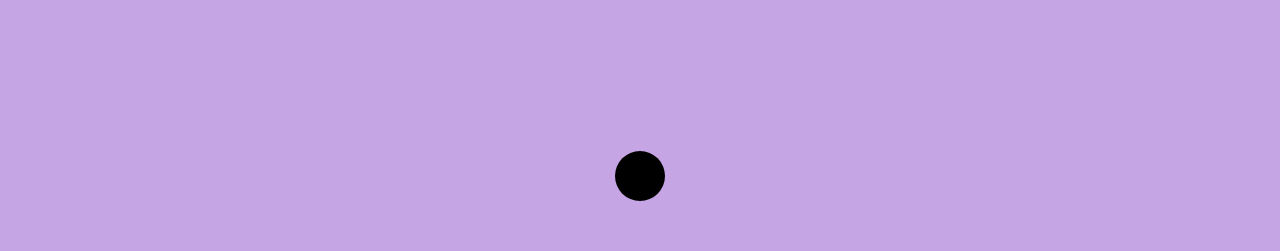
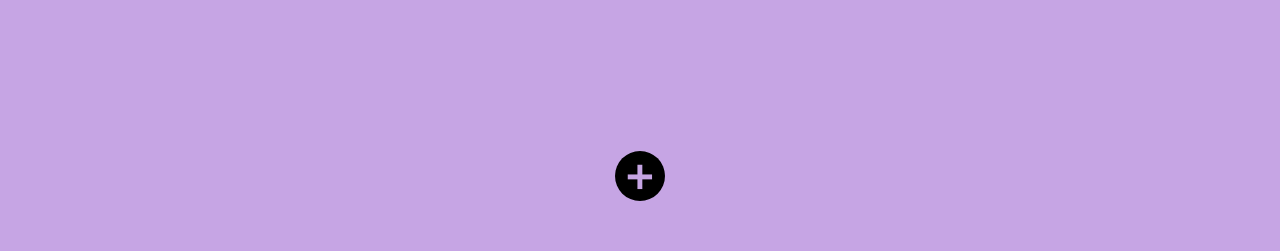
Before and after one commit to oleob/barsch.no, a React (Create React App) app: page / in a window 1280 px wide. Shown: the top 251 px of the page. Built offline with nearby package versions, Linux system fonts and the light colour scheme.

Commit message:
Added text to MenuCenter

```diff
--- a/src/components/CircularMenu.jsx
+++ b/src/components/CircularMenu.jsx
@@ -29,6 +29,7 @@ class CircularMenu extends Component {
       closedStyles,
       styles: closedStyles,
       open: false,
+      text: '+',
     }
 
     this.toggleOpen = this.toggleOpen.bind(this);
@@ -39,11 +40,13 @@ class CircularMenu extends Component {
       this.setState({
         open:false,
         styles: this.state.closedStyles,
+        text: '+',
       });
     } else {
       this.setState({
         open: true,
         styles: this.state.openStyles,
+        text: '-',
       });
     }
   }
@@ -51,7 +54,9 @@ class CircularMenu extends Component {
   render(){
     return(
         <div className="CircularMenu">
-          <div className="MenuCenter" onClick={this.toggleOpen}/>
+          <div className="MenuCenter" onClick={this.toggleOpen}>
+            <h1 className="MenuCenterText">{this.state.text}</h1>
+          </div>
           {
             this.state.styles.map((style, i) =>(
               <div key={i} className="MenuItem" style={style} />
--- a/src/css/CircularMenu.css
+++ b/src/css/CircularMenu.css
@@ -16,6 +16,16 @@
   background-color: #000;
   z-index: 2;
   transition: all .3s ease-in-out;
+  color: #C6A5E4;
+  text-align: center;
+  line-height: 50px;
+}
+
+.MenuCenterText{
+  margin: 0;
+  height: 100%;
+  font-weight: bold;
+  font-size: 40px;
 }
 
 .MenuCenter:hover {
```
